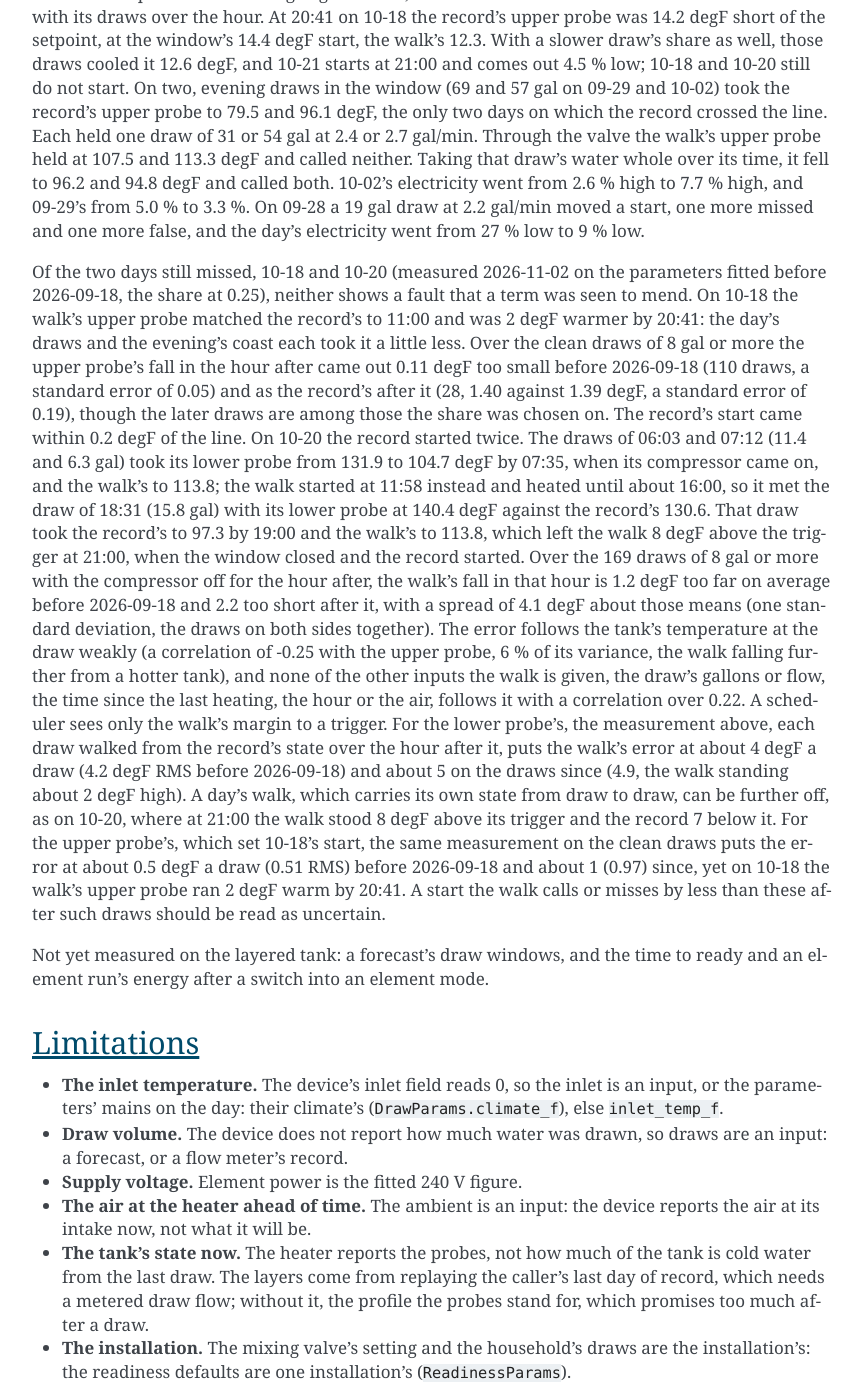
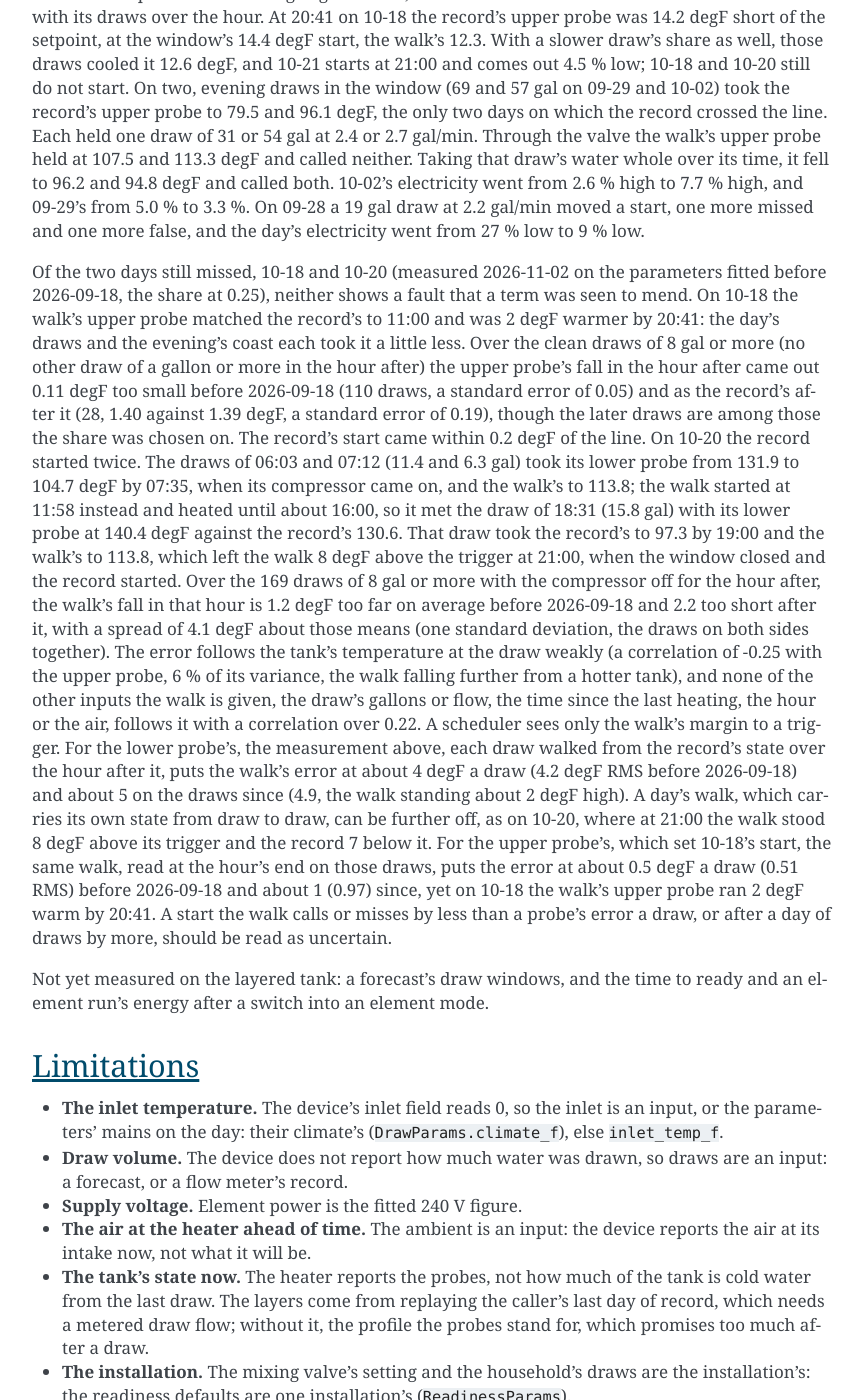
Before and after one commit to eman/nwp500-python, a Sphinx documentation site: the page built from docs/explanation/simulator.rst, in a window 1280 px wide and 1400 px high, scrolled down 9867 px. Shown: the whole window, without its empty margins (338-1201 px from the left). Built offline with Sphinx 7.4.7, drawn with Linux system fonts in a browser that asks for light colours.

Commit message:
docs(sim): the missed days' clean draws defined, the upper probe read at the hour's end
The clean draws are those with no other of a gallon or more in the
hour after; the upper probe's figures are the walk read at the hour's
end; the closing guidance names the per-draw errors and a day's walk.

```diff
--- a/docs/explanation/simulator.rst
+++ b/docs/explanation/simulator.rst
@@ -574,40 +574,41 @@
 shows a fault that a term was seen to mend. On 10-18 the walk's upper
 probe matched the record's to 11:00 and was 2 degF warmer by 20:41: the
 day's draws and the evening's coast each took it a little less. Over the
-clean draws of 8 gal or more the upper probe's fall in the hour after
-came out 0.11 degF too small before 2026-09-18 (110 draws, a standard
-error of 0.05) and as the record's after it (28, 1.40 against 1.39 degF,
-a standard error of 0.19), though the later draws are among those the
-share was chosen on. The record's start came within 0.2 degF of the
-line. On 10-20 the record started twice. The draws of 06:03 and 07:12
-(11.4 and 6.3 gal) took its lower probe from 131.9 to 104.7 degF by
-07:35, when its compressor came on, and the walk's to 113.8; the walk
-started at 11:58 instead and heated until about 16:00, so it met the
-draw of 18:31 (15.8 gal) with its lower probe at 140.4 degF against the
-record's 130.6. That draw took the record's to 97.3 by 19:00 and the
-walk's to 113.8, which left the walk 8 degF above the trigger at 21:00,
-when the window closed and the record started. Over the 169 draws of 8
-gal or more with the compressor off for the hour after, the walk's fall
-in that hour is 1.2 degF too far on average before 2026-09-18 and 2.2
-too short after it, with a spread of 4.1 degF about those means (one
-standard deviation, the draws on both sides together). The error follows
-the tank's temperature at the draw weakly (a correlation of -0.25 with
-the upper probe, 6 % of its variance, the walk falling further from a
-hotter tank), and none of the other inputs the walk is given, the draw's
-gallons or flow, the time since the last heating, the hour or the air,
-follows it with a correlation over 0.22. A scheduler sees only the
-walk's margin to a trigger. For the lower probe's, the measurement
-above, each draw walked from the record's state over the hour after it,
-puts the walk's error at about 4 degF a draw (4.2 degF RMS before
-2026-09-18) and about 5 on the draws since (4.9, the walk standing about
-2 degF high). A day's walk, which carries its own state from draw to
-draw, can be further off, as on 10-20, where at 21:00 the walk stood 8
-degF above its trigger and the record 7 below it. For the upper probe's,
-which set 10-18's start, the same measurement on the clean draws puts
-the error at about 0.5 degF a draw (0.51 RMS) before 2026-09-18 and
-about 1 (0.97) since, yet on 10-18 the walk's upper probe ran 2 degF
-warm by 20:41. A start the walk calls or misses by less than these after
-such draws should be read as uncertain.
+clean draws of 8 gal or more (no other draw of a gallon or more in the
+hour after) the upper probe's fall in the hour after came out 0.11 degF
+too small before 2026-09-18 (110 draws, a standard error of 0.05) and as
+the record's after it (28, 1.40 against 1.39 degF, a standard error of
+0.19), though the later draws are among those the share was chosen on.
+The record's start came within 0.2 degF of the line. On 10-20 the record
+started twice. The draws of 06:03 and 07:12 (11.4 and 6.3 gal) took its
+lower probe from 131.9 to 104.7 degF by 07:35, when its compressor came
+on, and the walk's to 113.8; the walk started at 11:58 instead and
+heated until about 16:00, so it met the draw of 18:31 (15.8 gal) with
+its lower probe at 140.4 degF against the record's 130.6. That draw took
+the record's to 97.3 by 19:00 and the walk's to 113.8, which left the
+walk 8 degF above the trigger at 21:00, when the window closed and the
+record started. Over the 169 draws of 8 gal or more with the compressor
+off for the hour after, the walk's fall in that hour is 1.2 degF too far
+on average before 2026-09-18 and 2.2 too short after it, with a spread
+of 4.1 degF about those means (one standard deviation, the draws on both
+sides together). The error follows the tank's temperature at the draw
+weakly (a correlation of -0.25 with the upper probe, 6 % of its
+variance, the walk falling further from a hotter tank), and none of the
+other inputs the walk is given, the draw's gallons or flow, the time
+since the last heating, the hour or the air, follows it with a
+correlation over 0.22. A scheduler sees only the walk's margin to a
+trigger. For the lower probe's, the measurement above, each draw walked
+from the record's state over the hour after it, puts the walk's error at
+about 4 degF a draw (4.2 degF RMS before 2026-09-18) and about 5 on the
+draws since (4.9, the walk standing about 2 degF high). A day's walk,
+which carries its own state from draw to draw, can be further off, as on
+10-20, where at 21:00 the walk stood 8 degF above its trigger and the
+record 7 below it. For the upper probe's, which set 10-18's start, the
+same walk, read at the hour's end on those draws, puts the error at
+about 0.5 degF a draw (0.51 RMS) before 2026-09-18 and about 1 (0.97)
+since, yet on 10-18 the walk's upper probe ran 2 degF warm by 20:41. A
+start the walk calls or misses by less than a probe's error a draw, or
+after a day of draws by more, should be read as uncertain.
 
 Not yet measured on the layered tank: a forecast's draw windows, and
 the time to ready and an element run's energy after a switch into an
```
